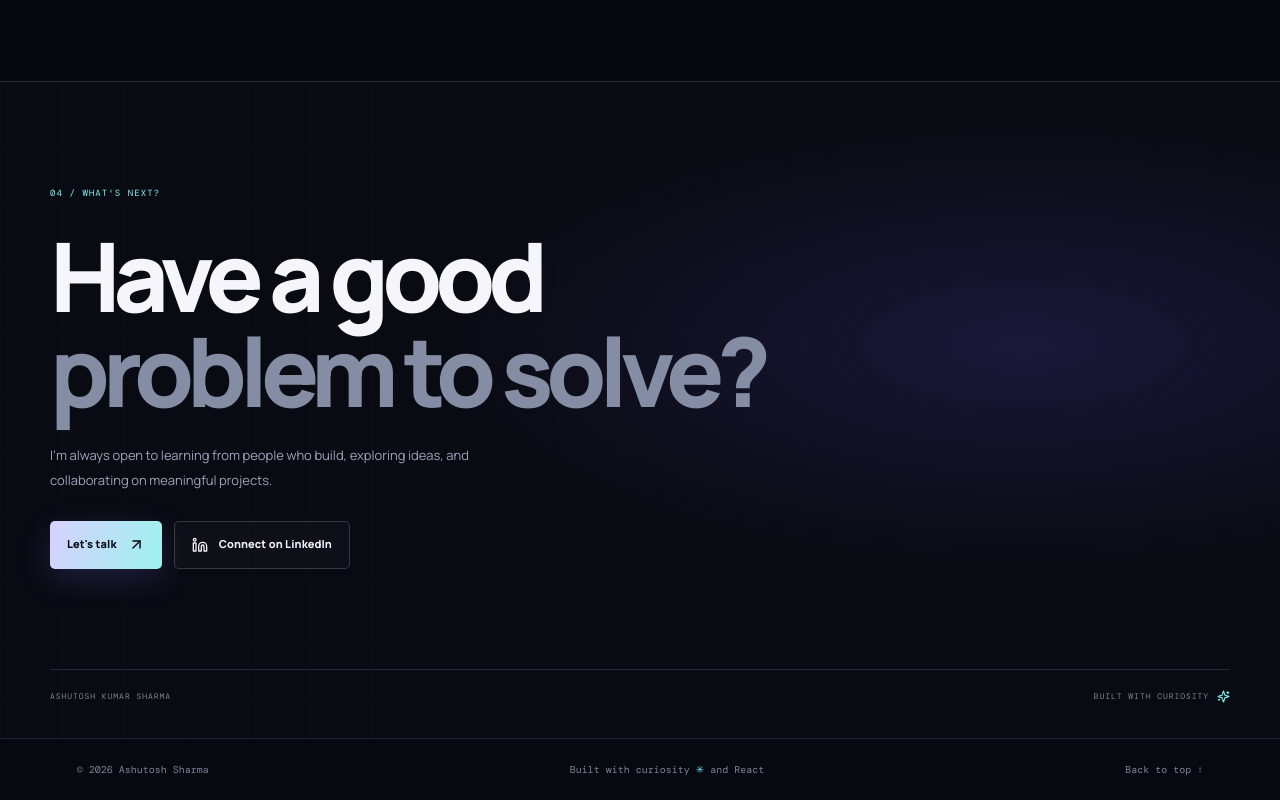
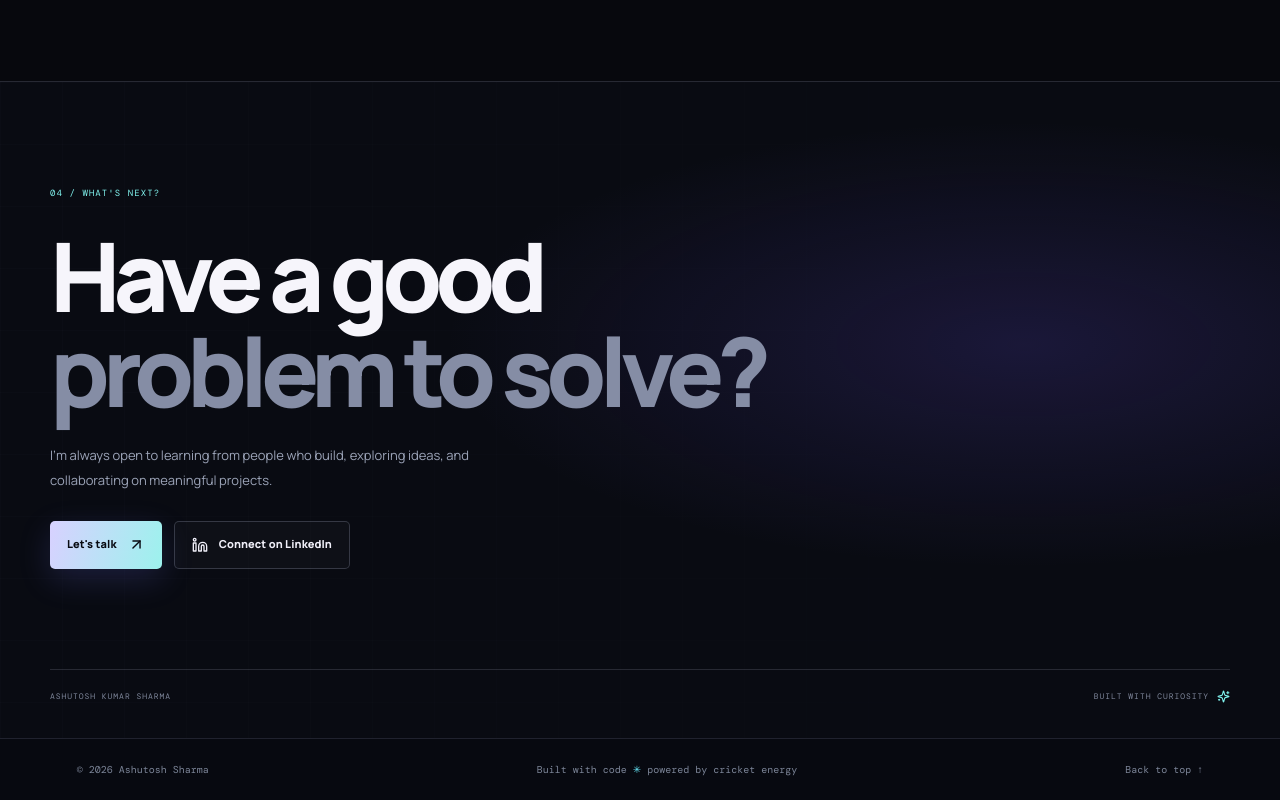
Before and after one commit to ashutoshsharma0968-alt/ashutosh-portfolio, a React (Vite) app: page / in a window 1280 px wide. Shown: the part 3848-4648 px from the top of the page. Built offline with nearby package versions, Linux system fonts and the light colour scheme; no server answers.

Commit message:
Update site footer to reflect personal portfolio identity

```diff
--- a/src/components/Layout.jsx
+++ b/src/components/Layout.jsx
@@ -22,6 +22,6 @@ export default function Layout({ children }) {
       </nav>
     </header>
     <main>{children}</main>
-    <footer className="footer"><span>© {new Date().getFullYear()} {profile.shortName}</span><span>Built with curiosity <span className="accent">✳</span> and React</span><a href="#top" onClick={() => window.scrollTo({ top: 0, behavior: 'smooth' })}>Back to top ↑</a></footer>
+    <footer className="footer"><span>© {new Date().getFullYear()} {profile.shortName}</span><span>Built with code <span className="accent">✳</span> powered by cricket energy</span><a href="#top" onClick={() => window.scrollTo({ top: 0, behavior: 'smooth' })}>Back to top ↑</a></footer>
   </div>
 }
```
